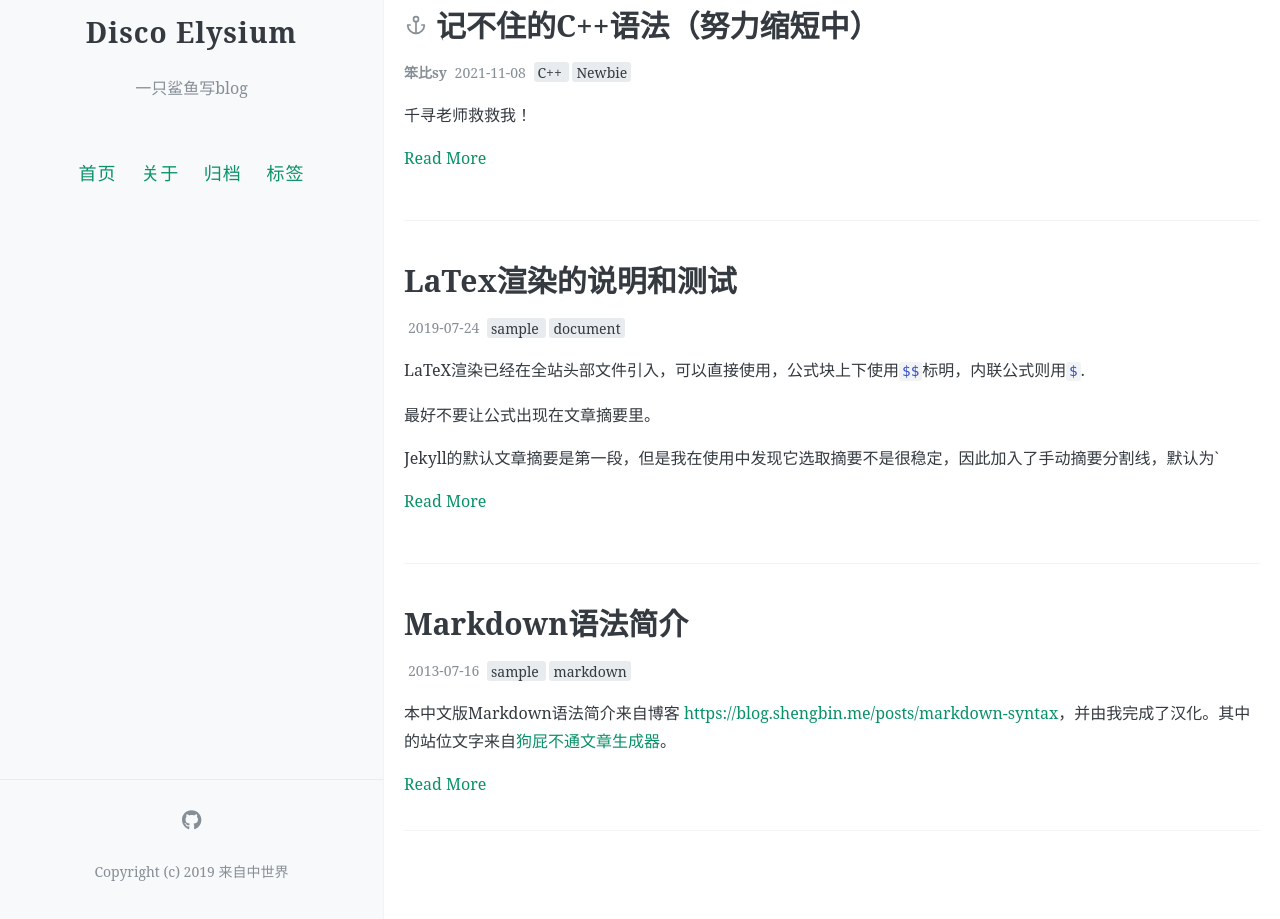
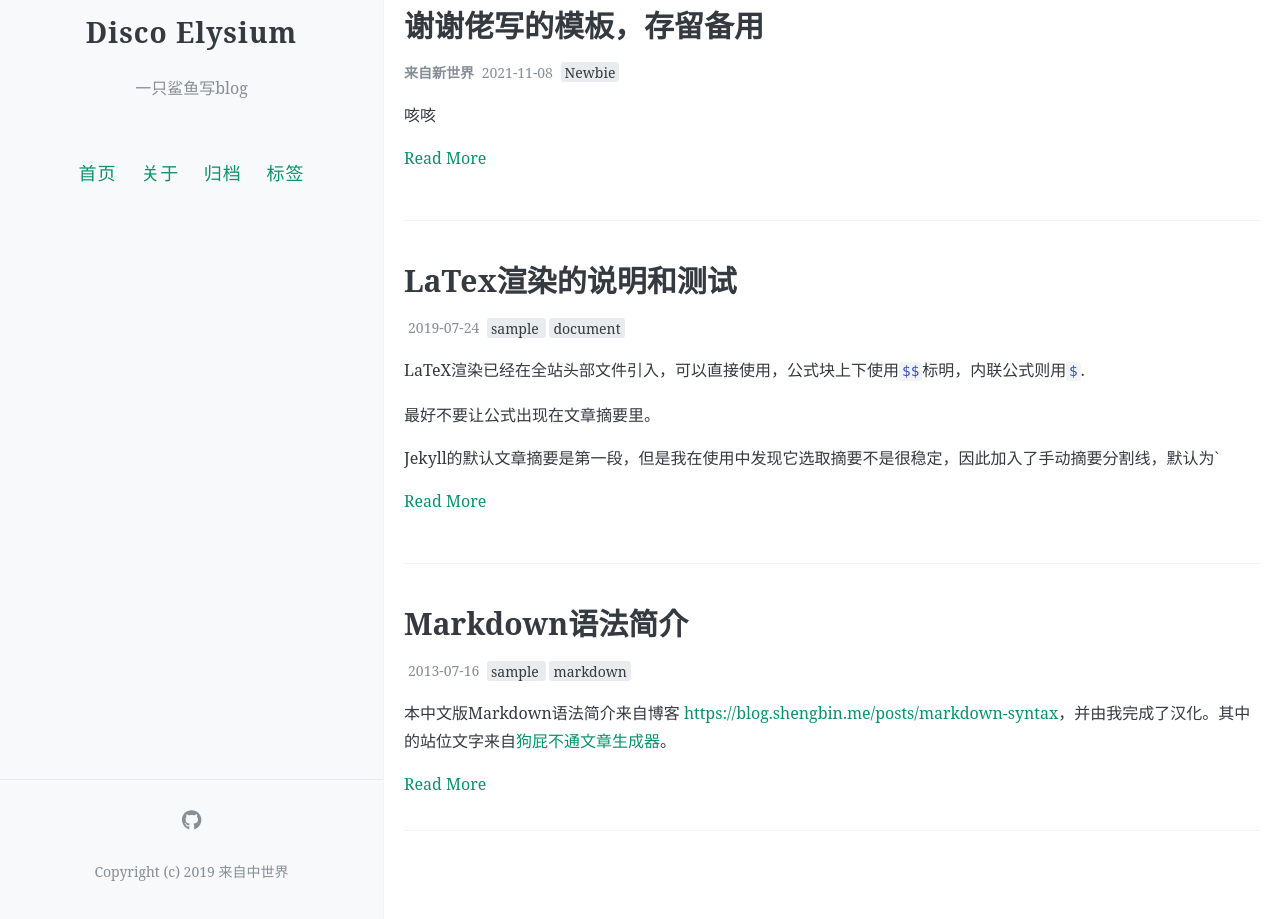
Before and after one commit to syy404/discoelysium, a Jekyll site: the page built from index.html, in a window 1280 px wide and 1209 px high. Shown: the part 290-1209 px from the top of the window. Built offline with Jekyll 4.4.1, drawn with Linux system fonts in a browser that asks for light colours; the list of posts is cut into pages by our own code; comment, search, counter and statistics services are not loaded.

Commit message:
Update 2019-06-02-document.md

```diff
--- a/_posts/2019-06-02-document.md
+++ b/_posts/2019-06-02-document.md
@@ -1,14 +1,14 @@
 ---
 layout: post
-title: 记不住的C++语法（努力缩短中）
+title: 谢谢佬写的模板，存留备用
 date: 2021-11-08
-author: 笨比sy
-tags: [C++, Newbie]
+author: 来自新世界
+tags: [Newbie]
 comments: true
 toc: true
-pinned: true
+pinned: false
 ---
-千寻老师救救我！
+咳咳
 
 ## 注意
 
```
